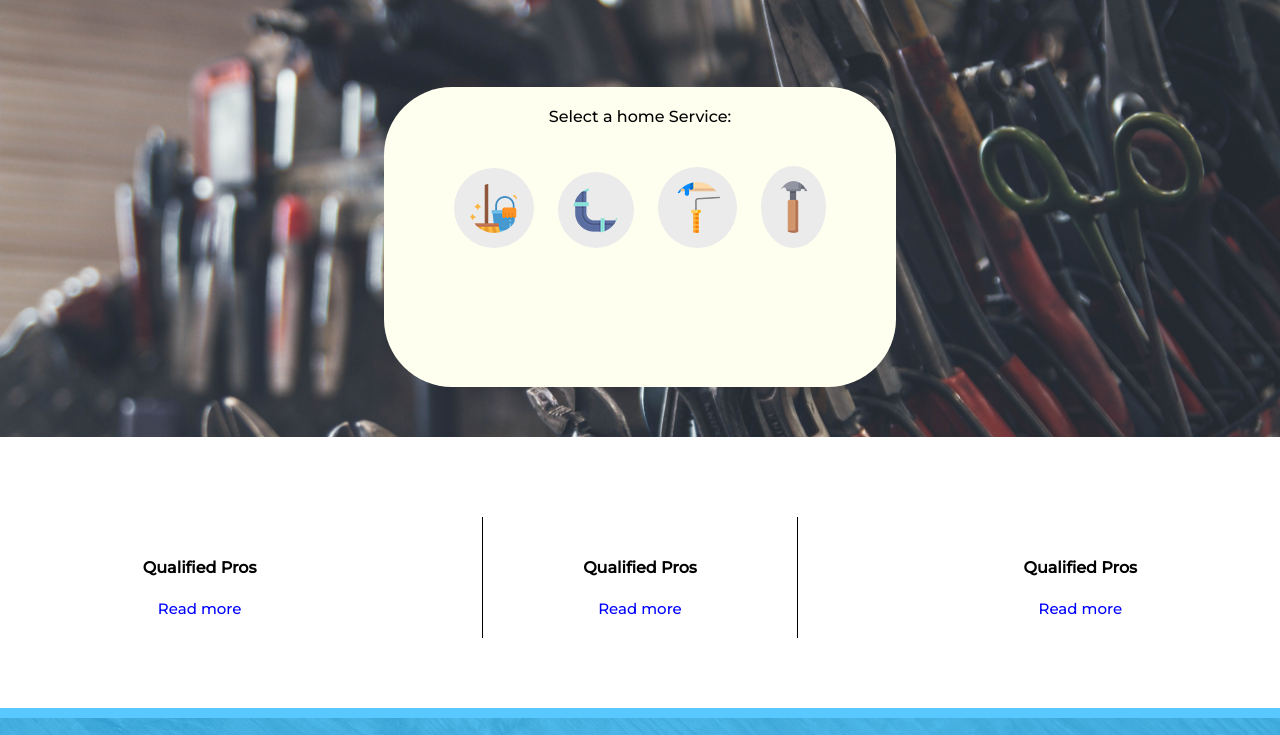
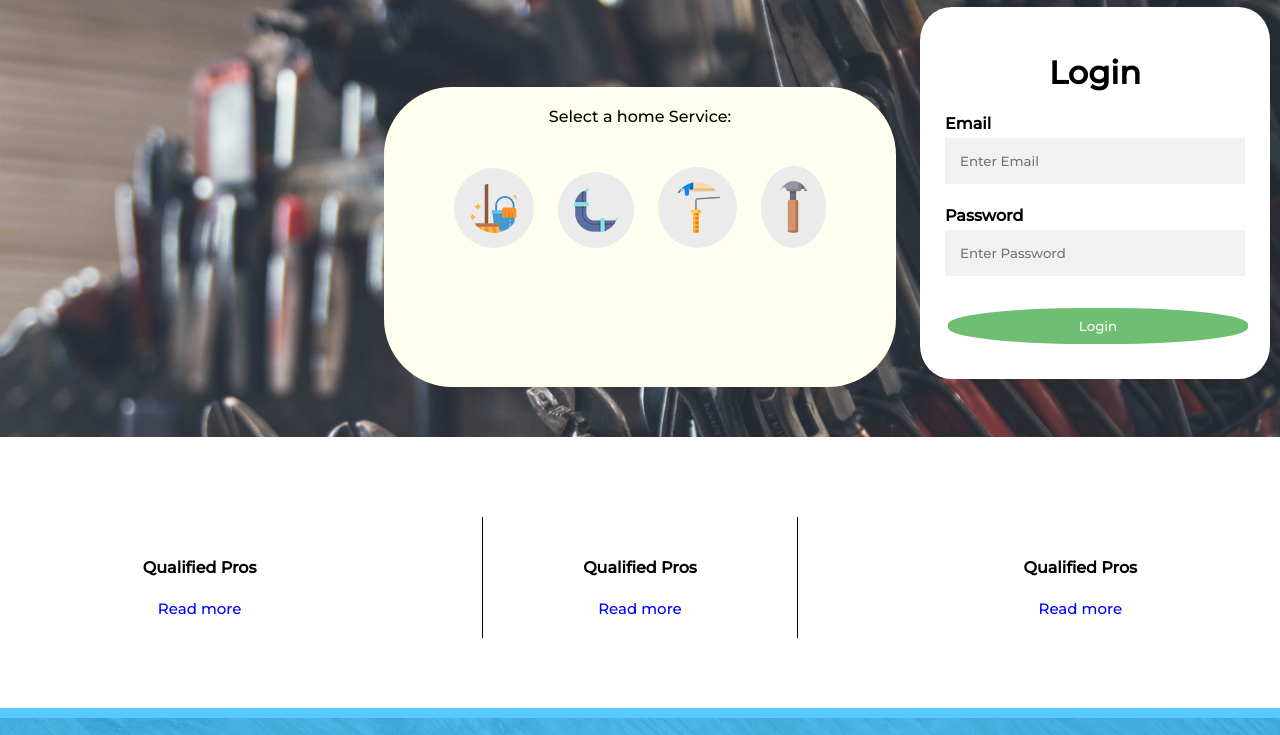
Before and after one commit to siddharth110/haveafix.github.io, a plain HTML site: page index.html in a window 1280 px wide. Both pictures are taken after a click on the link "Account". Shown: the part 63-798 px from the top of the page. Drawn offline with nearby package versions, Linux system fonts and the light colour scheme.

Commit message:
Update index.html

```diff
--- a/index.html
+++ b/index.html
@@ -5,7 +5,7 @@
 <link rel="stylesheet" href="./haveafix.css">
 <link href="https://fonts.googleapis.com/css2?family=Montserrat:wght@500&display=swap" rel="stylesheet">
 <script src="https://unpkg.com/flickity@2/dist/flickity.pkgd.min.js"></script>
-
+<script src="./haveafix.js"></script>
 
 
 <link rel="stylesheet" href="https://unpkg.com/flickity@2/dist/flickity.min.css">
@@ -19,10 +19,27 @@
         <ul>
         <li class="logoImg"><a href="#">
         <img alt="logo" src="./www.havafix.com_files/logo-blue.png"></a></li>
-        <li><a href="#">Account</a></li>
+        <li><a href="#" id="log" onclick="clickity()">Account</a></li>
         <li><a href="#">Book</a></li>
         </ul>
        </nav>
+
+
+<div class="form-popup" id="myForm">
+  <form action="/action_page.php" class="form-container">
+    <h1>Login</h1>
+
+    <label for="email"><b>Email</b></label>
+    <input type="text" placeholder="Enter Email" name="email" required>
+
+    <label for="psw"><b>Password</b></label>
+    <input type="password" placeholder="Enter Password" name="psw" required>
+
+    <button type="submit" class="btn">Login</button>
+
+  </form>
+</div>
+
 
 
        <div class="services">
```
